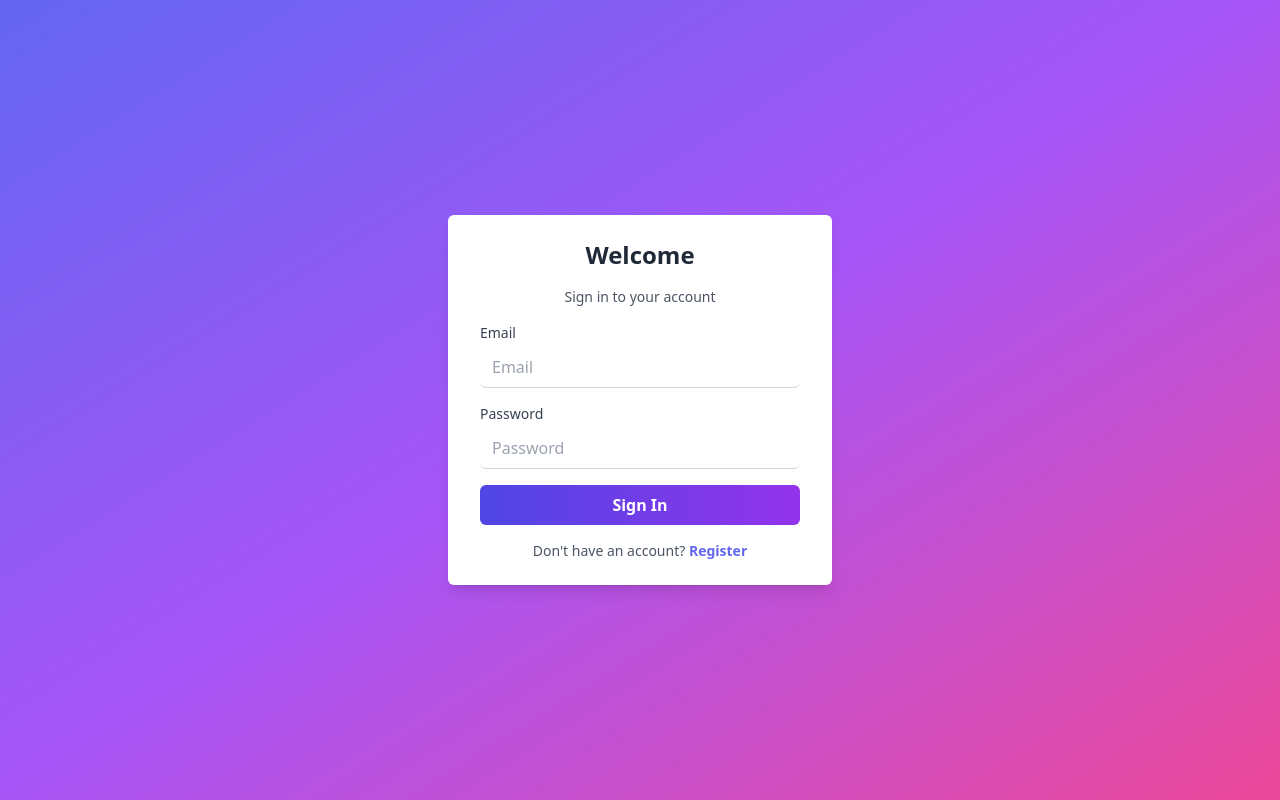
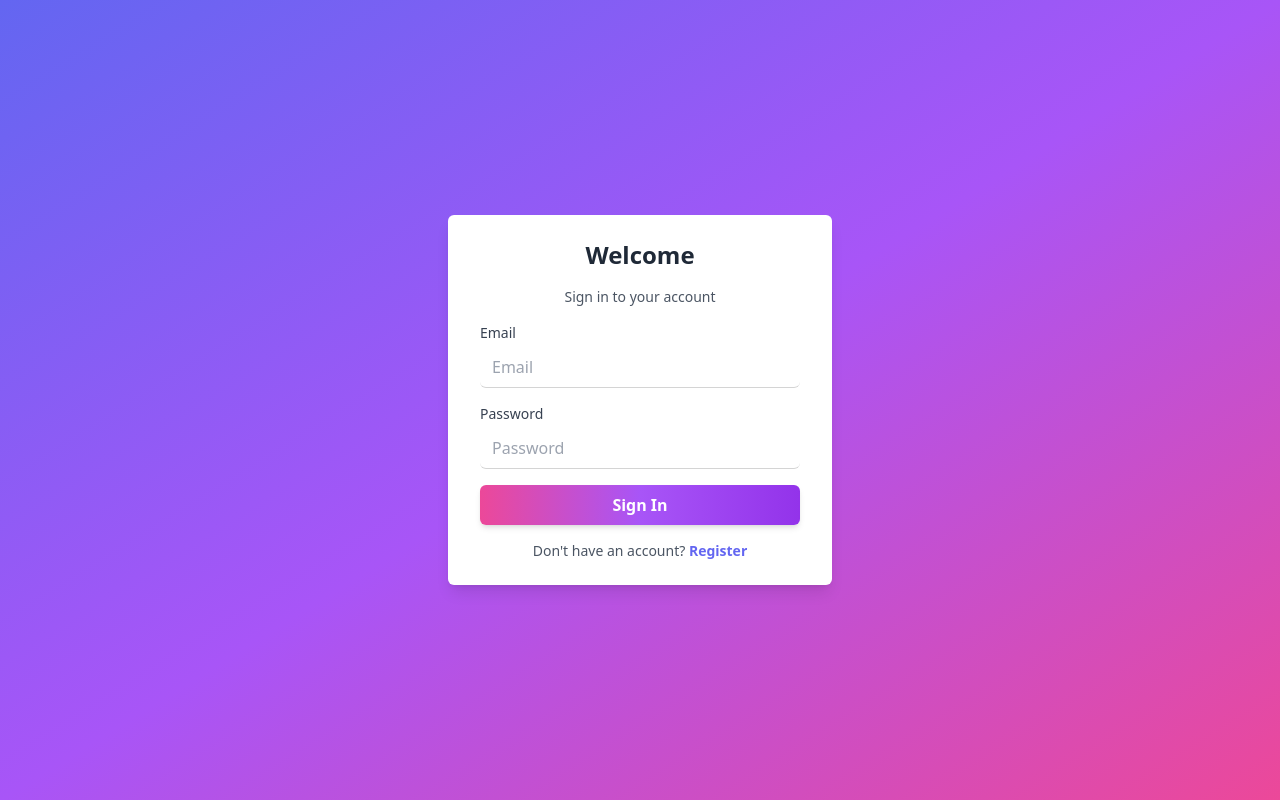
Before and after one commit to areebaqamar021/chatapp-firebase, a React (Vite) app: page /login in a window 1280 px wide. Built offline with nearby package versions, Linux system fonts and the light colour scheme; no server answers; the database is empty.

Commit message:
Revamp Navbar and Button components with updated styles for improved aesthetics and user experience

```diff
--- a/src/components/Navbar.jsx
+++ b/src/components/Navbar.jsx
@@ -23,7 +23,7 @@ const Navbar = () => {
         />
         <span className="font-medium text-sm">{user?.displayName}</span>
         <Button
-          className="bg-white text-indigo-600 font-semibold text-sm py-1 px-4 rounded-md hover:bg-gray-100 transition-all duration-300"
+          className="bg-white text-white font-semibold text-sm py-1 px-4 rounded-md hover:bg-gray-100 transition-all duration-300"
           text="Logout"
           onClick={handleLogoutClick}
         />
--- a/src/components/shared/Button.jsx
+++ b/src/components/shared/Button.jsx
@@ -2,7 +2,7 @@ const Button = ({ className, text, ...props }) => {
   return (
     <>
       <button
-        className={`${className}  text-white py-2 px-4 font-bold hover:brightness-125 duration-150`}
+        className={`${className} bg-gradient-to-r from-pink-500 text-white py-2 to-indigo-500 via-purple-500 px-6 font-bold rounded-lg shadow-md hover:brightness-110 hover:scale-105 transition-all duration-300`}
         {...props}
       >
         {text}
```
